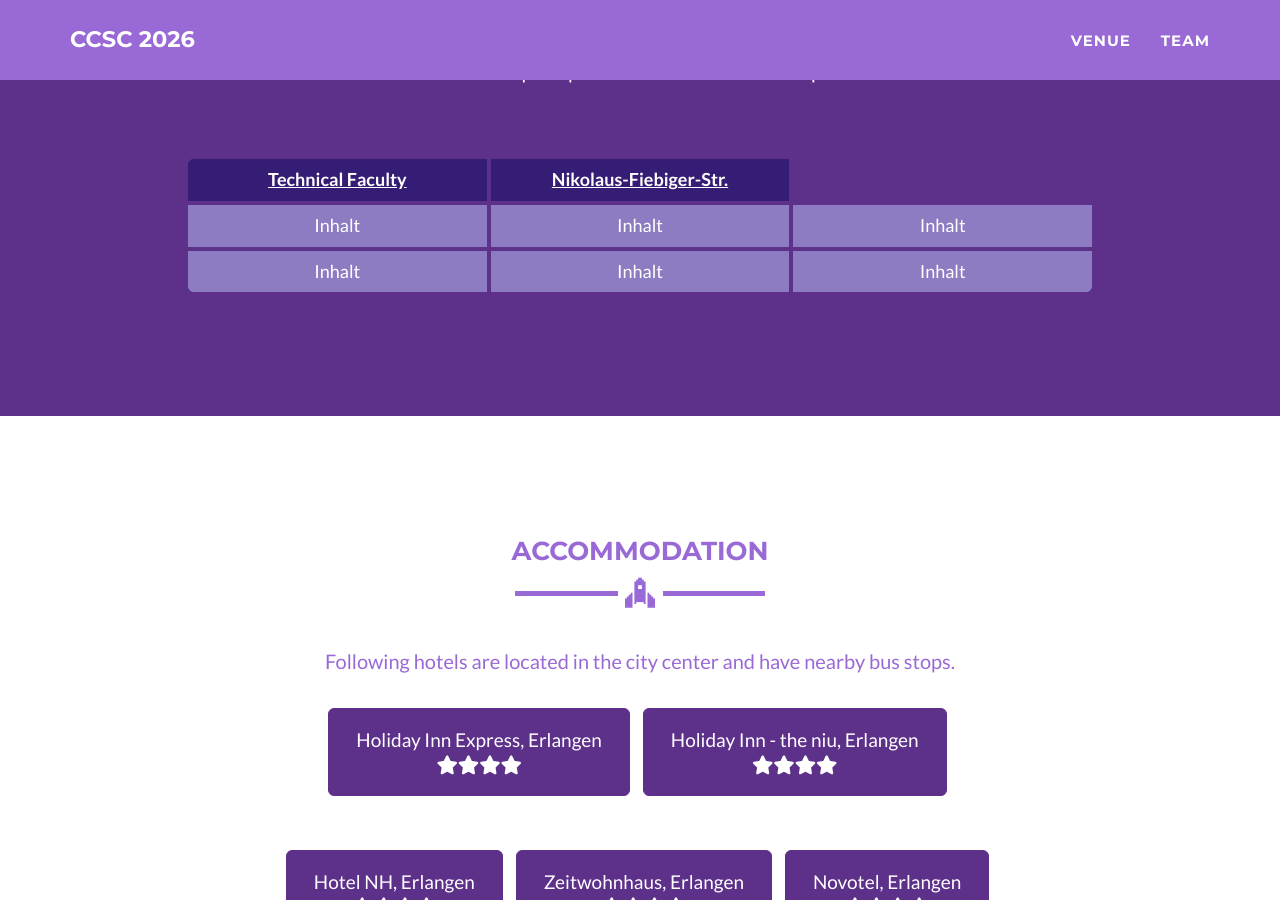
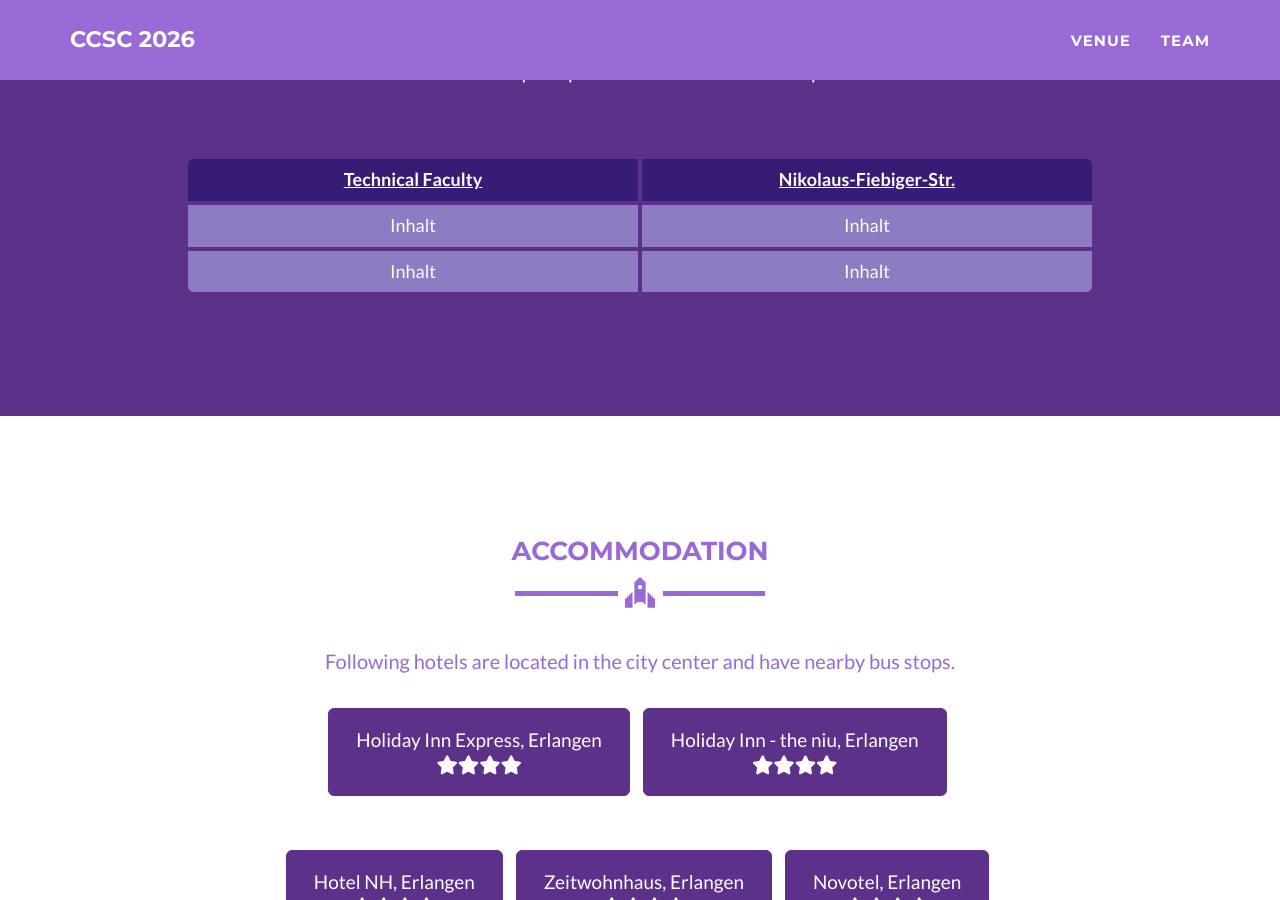
Before and after one commit to ccsc2026/ccsc2026.github.io, a Jekyll site: the page built from venue.html, in a window 1280 px wide and 900 px high, scrolled down 1621 px. Built offline with Jekyll 4.4.1, drawn with Linux system fonts in a browser that asks for light colours.

Commit message:
Update venue.html

```diff
--- a/venue.html
+++ b/venue.html
@@ -95,10 +95,8 @@ layout: page
         <tr>
           <td>Inhalt</td>
           <td>Inhalt</td>
-          <td>Inhalt</td>
         </tr>
         <tr>
-          <td>Inhalt</td>
           <td>Inhalt</td>
           <td>Inhalt</td>
         </tr>
```
